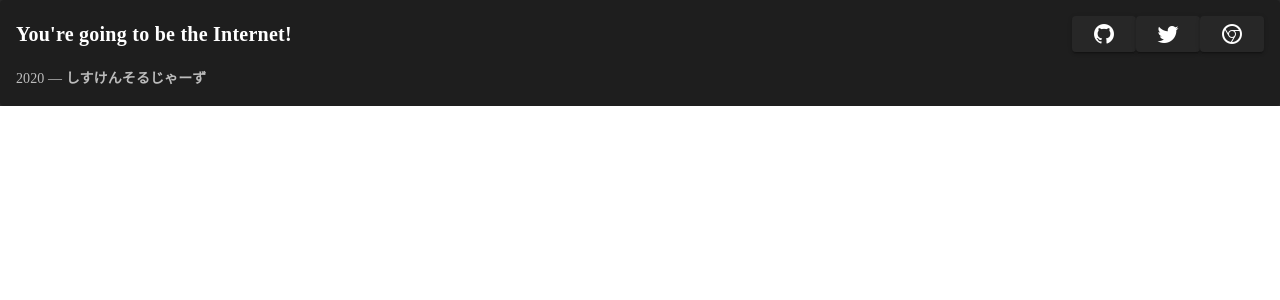
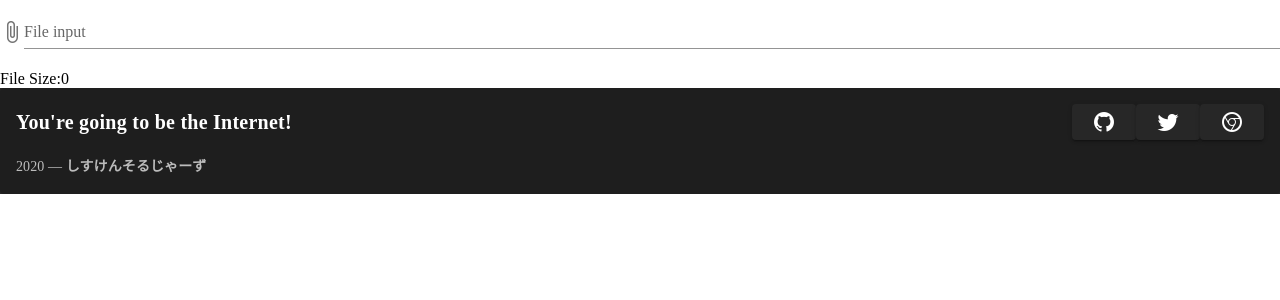
Before and after one commit to furukawaTakumi/Hack-U-vol3, a Nuxt app: page / in a window 1280 px wide. Shown: the top 300 px of the page. Built offline with nearby package versions, Linux system fonts and the light colour scheme.

Commit message:
【途中】セーブポイント

```diff
--- a/components/TheFileSelector.vue
+++ b/components/TheFileSelector.vue
@@ -1,12 +1,20 @@
 <template>
-
+  <div class="filePikcer">
+      <v-file-input accept="image/*" label="File input"></v-file-input>
+    <a>File Size:{{ fileSize }}</a>
+  </div>
 </template>
 
 <script>
 export default {
   data: () => ({
+    fileSize: 0
+  }),
+  methods: {
+    GetFileSize () {
 
-  })
+    }
+  }
 }
 
 </script>
--- a/layouts/default.vue
+++ b/layouts/default.vue
@@ -1,14 +1,18 @@
 <template>
   <div>
+    <TheFileSelector />
     <nuxt />
     <the-footer />
   </div>
 </template>
 
 <script>
+import TheFileSelector from '@/components/TheFileSelector'
 import TheFooter from '@/components/TheFooter'
+
 export default {
   components: {
+    TheFileSelector,
     TheFooter
   }
 }
```
